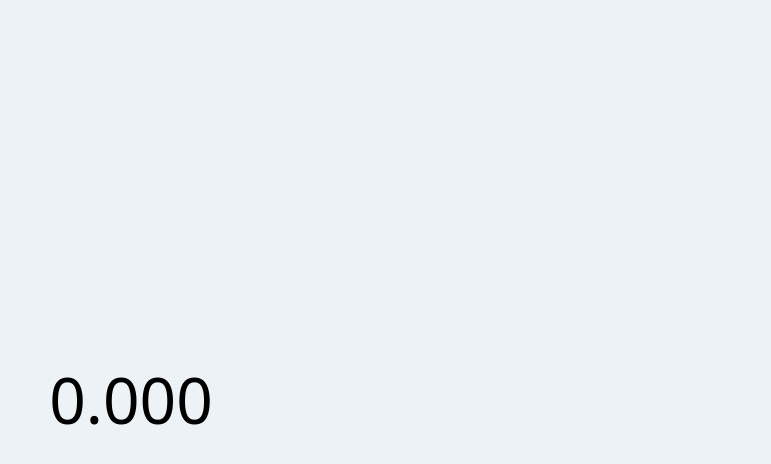
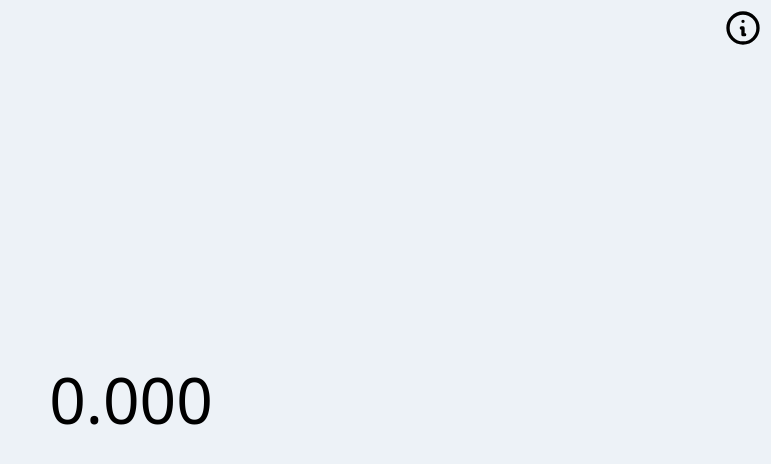
Before and after one commit to tmsc4zht/ipad-stopwatch, a Nuxt app: page / in a window 1280 px wide. Shown: the top 464 px of the page, without its empty margins (509-1280 px from the left). Built offline with nearby package versions, Linux system fonts and the light colour scheme.

Commit message:
add info icon

```diff
--- a/package.json
+++ b/package.json
@@ -24,6 +24,7 @@
     "@nuxt/typescript-runtime": "^2.0.1",
     "@nuxtjs/pwa": "^3.3.5",
     "core-js": "^3.8.3",
+    "heroicons": "^0.4.2",
     "nuxt": "^2.14.12"
   },
   "devDependencies": {
--- a/pages/index.vue
+++ b/pages/index.vue
@@ -1,6 +1,21 @@
 <template>
-  <div class="flex h-screen w-screen bg-gray-200" @click="touch()">
+  <div class="flex h-screen w-screen bg-gray-200 relative" @click="touch()">
     <div class="m-auto text-6xl">{{ (elapsedTime / 1000).toFixed(3) }}</div>
+    <svg
+      class="h-10 w-10 absolute top-0 right-0 mt-2 mr-2"
+      xmlns="http://www.w3.org/2000/svg"
+      fill="none"
+      viewBox="0 0 24 24"
+      stroke="currentColor"
+      @click.stop="info()"
+    >
+      <path
+        stroke-linecap="round"
+        stroke-linejoin="round"
+        stroke-width="2"
+        d="M13 16h-1v-4h-1m1-4h.01M21 12a9 9 0 11-18 0 9 9 0 0118 0z"
+      />
+    </svg>
   </div>
 </template>
 
@@ -56,6 +71,9 @@ export default Vue.extend({
           break
       }
     },
+    info() {
+      console.log('info')
+    },
   },
 })
 </script>
```
Also changed, not shown: 1 other file (tests, documents, lock files or other folders).
